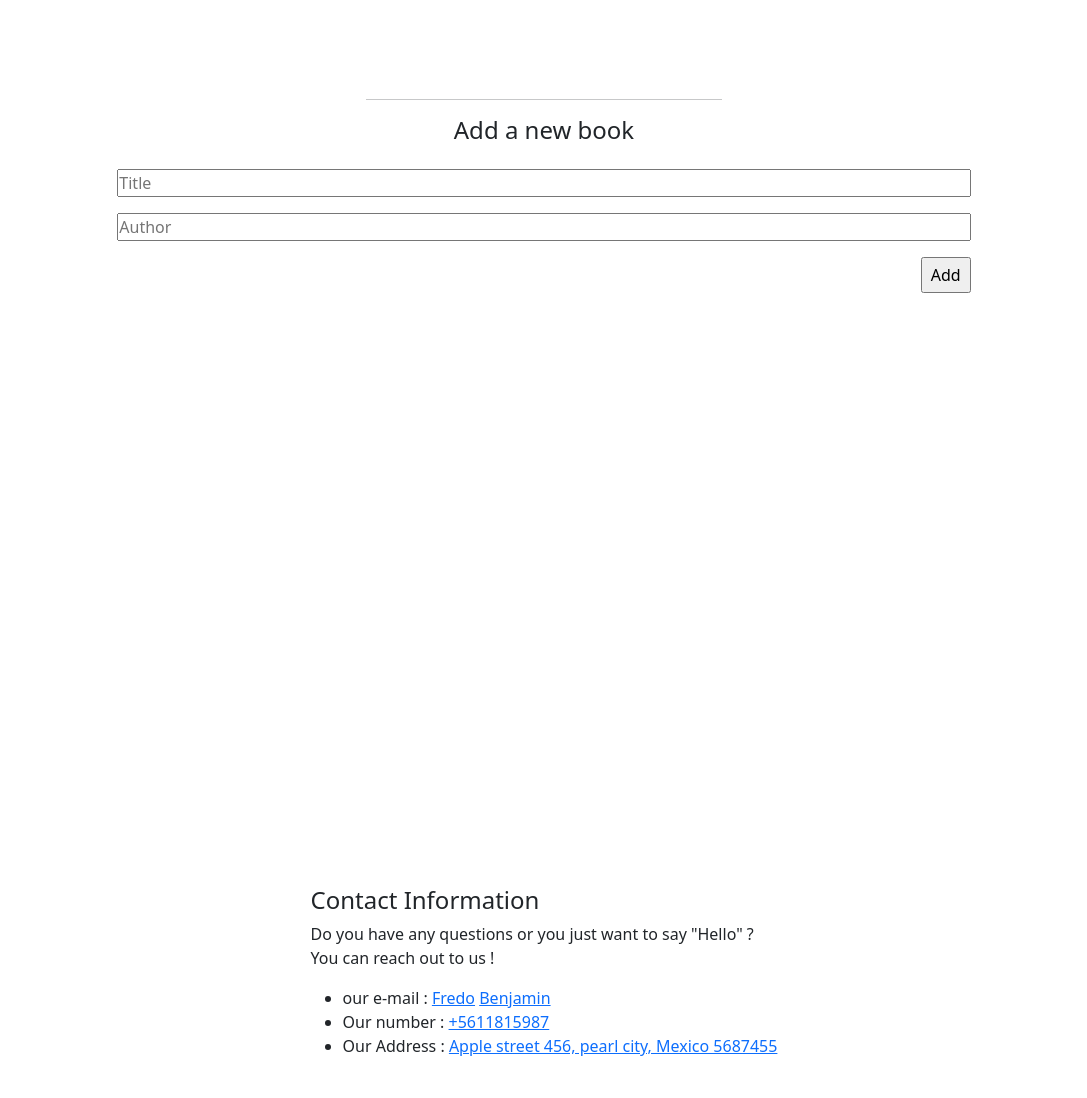
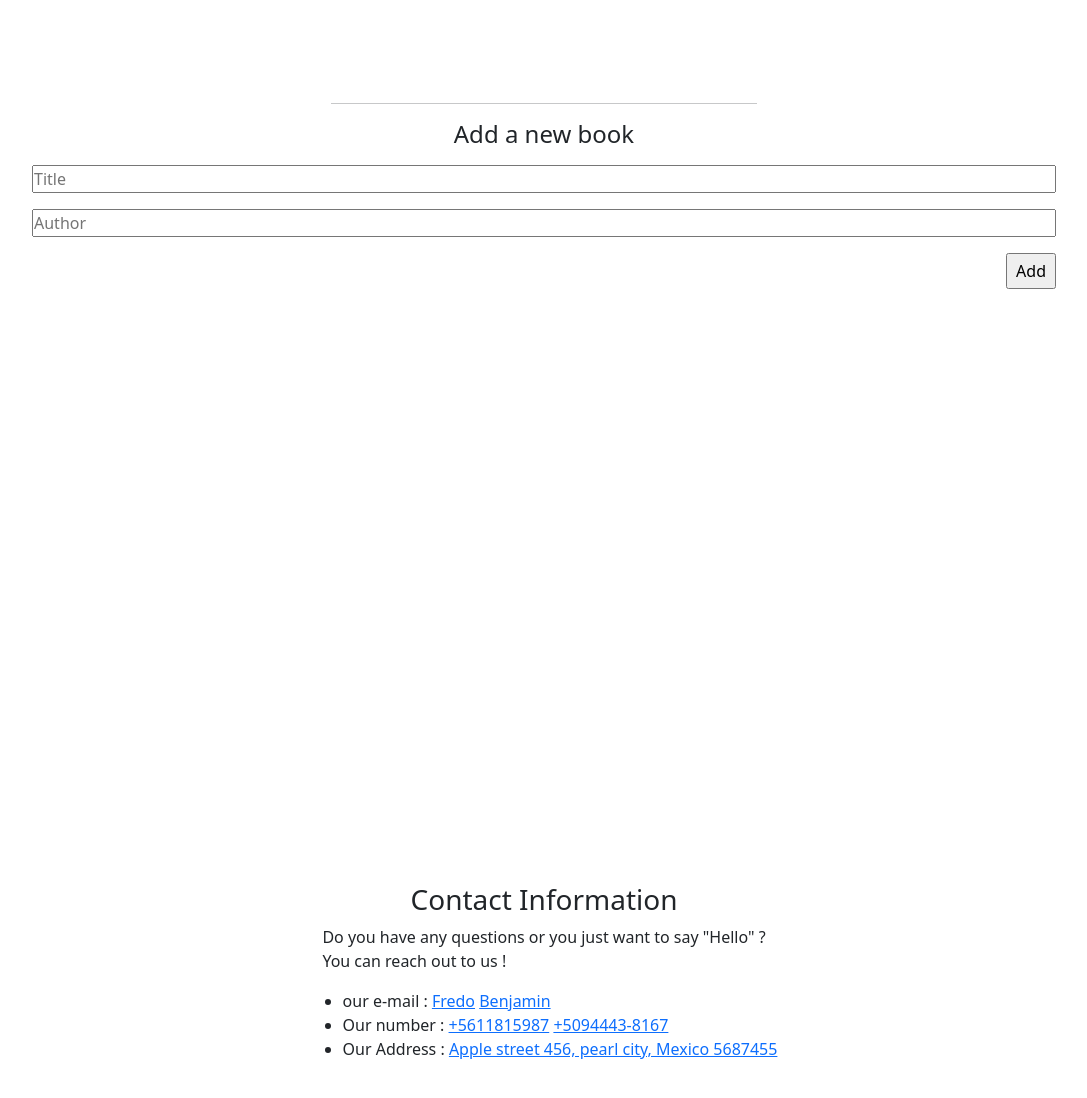
Before and after one commit to benja27/awsomebooks, a website: page index.html in a window 1280 px wide. Shown: the part 1020-2118 px from the top of the page, without its empty margins (96-1183 px from the left). Drawn offline with nearby package versions, Linux system fonts and the light colour scheme.

Commit message:
- Add design for contact -FIx link color

```diff
--- a/css/styles.css
+++ b/css/styles.css
@@ -28,9 +28,16 @@
   width: 70px;
 }
 
+.mx-auto{
+  margin: 0;
+  padding: 0;
+  width: 80%;
+}
+
 .bookListCont {
   border: 3px solid black;
-  width: 100%;
+  margin: 0;
+  padding: 0;
   height: auto;
 }
 
@@ -84,3 +91,10 @@
   justify-content: center;
   align-items: center;
 }
+
+.contact-info {
+  display: flex;
+  flex-direction: column;
+  justify-content: center;
+  align-items: center;
+}
--- a/index.html
+++ b/index.html
@@ -39,7 +39,7 @@
     </section>
     <section id="contact">
       <div class="contact-info">
-        <h4>Contact Information</h4>
+        <h3>Contact Information</h3>
         <p>Do you have any questions or you just want to say "Hello" ? <br>
           You can reach out to us !</p>
         <ul>
@@ -48,7 +48,8 @@
             <a href="mailto:rksnek@gmail.com">Benjamin</a>
           </li>
           <li> Our number :
-            <a href="tel: +525611815987">+5611815987  </a>
+            <a href="tel: +525611815987">+5611815987</a>
+            <a href="tel: +5094443-8167">+5094443-8167</a>
           </li>
           <li> Our Address :
             <a href="https://goo.gl/maps/snV2HvxZGQVPQqVM6">Apple street 456, pearl city, Mexico 5687455</a>
@@ -56,7 +57,6 @@
         </ul>
       </div>
     </section>
-
     <script src='https://cdn.jsdelivr.net/npm/bootstrap@5.0.2/dist/js/bootstrap.bundle.min.js'></script>
     <script src="./js/main.js" type="module"></script>
   </body>
```
